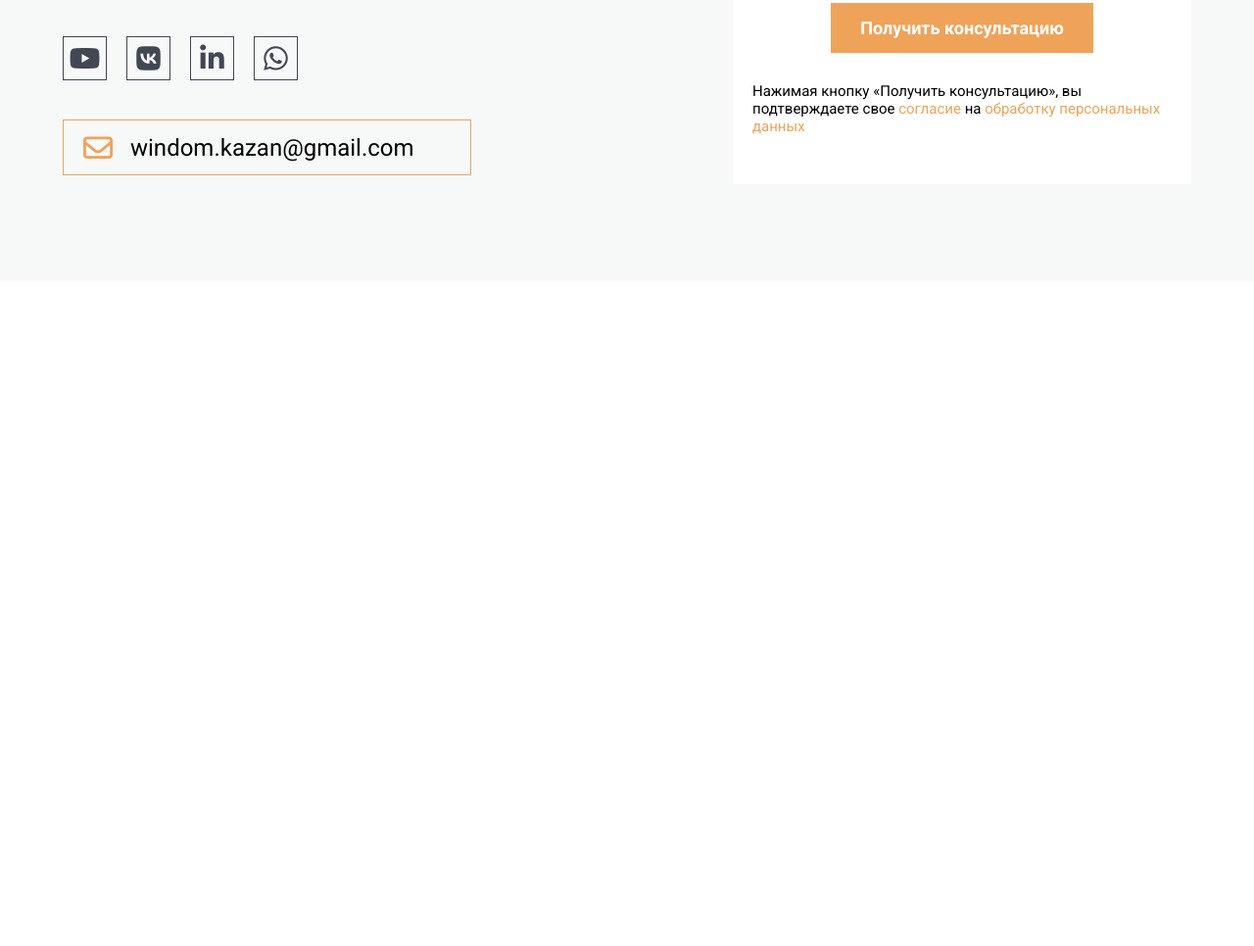
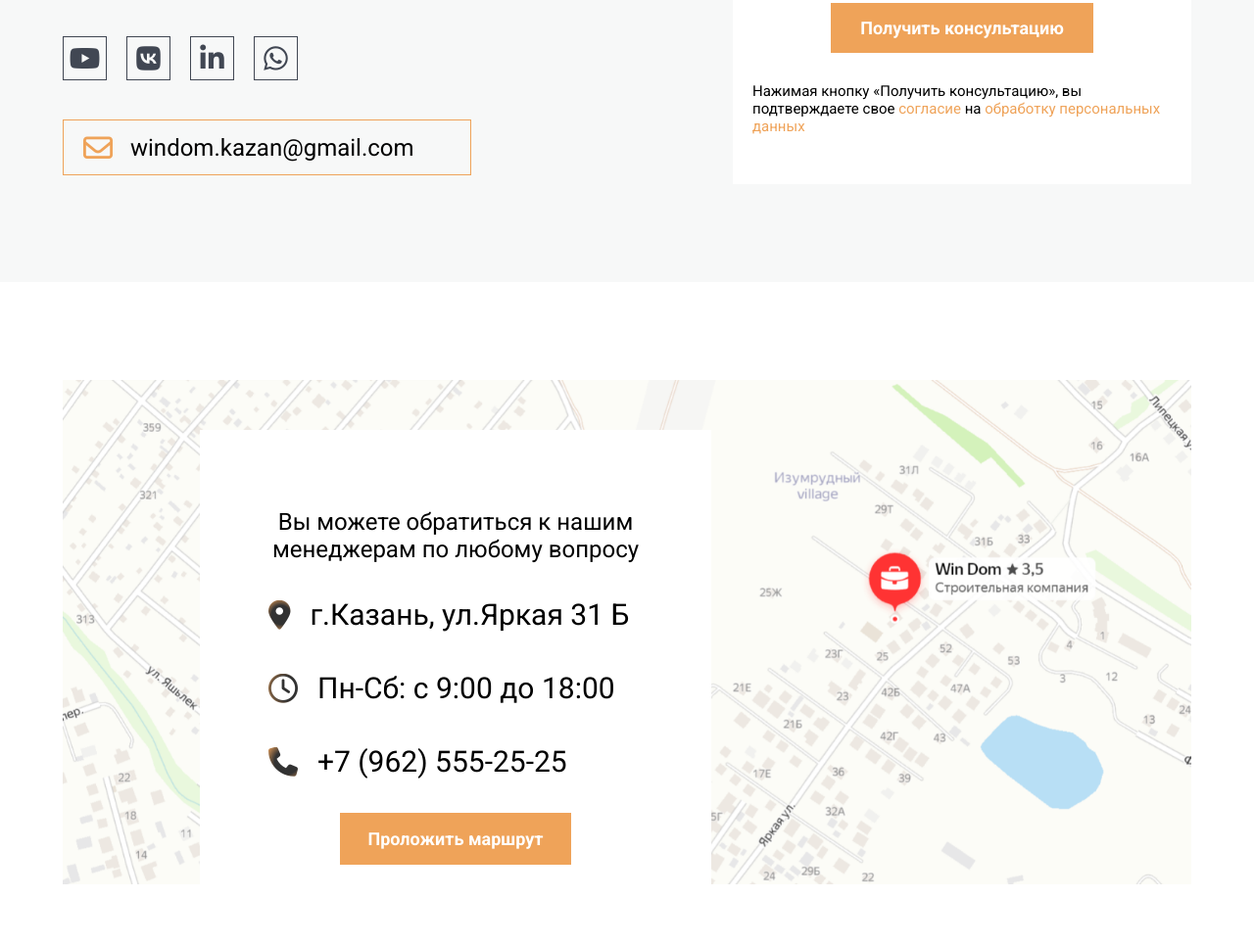
Before and after one commit to Je-double-f/WINDOM, a website: page src/Main-page.html in a window 1280 px wide. Shown: the part 538-1504 px from the top of the page at 98% size. Before the commit the page ends 826 px from the top, so only its background shows below. Drawn offline with nearby package versions, Linux system fonts and the light colour scheme; files that its build step writes are made by us from their sources; files whose address does not match are found by name.

Commit message:
main for the main page is ready

```diff
--- a/src/Main-page.html
+++ b/src/Main-page.html
@@ -24,6 +24,14 @@
             background: radial-gradient(circle, #323232, #EFA35A, #EFA35A,  #EFA35A, #EFA35A, #EFA35A);
             background-size: 500%;
             animation: gradientShift 6s infinite linear;
+        }
+        #text-gradient{
+            color: transparent;
+            background: radial-gradient(circle, #323232, #323232, #EFA35A, #EFA35A, #EFA35A, #EFA35A);
+            background-clip: text;
+            -webkit-background-clip: text;
+            background-size: 400%;
+            animation: gradientShift 8s infinite linear;
         }
 
         @keyframes gradientShift {
@@ -98,8 +106,28 @@
         </section>
     </header>
 
-    <main>
+    <main class="bg-[#FFFFFF] my-[20px] lg:my-[100px]">
+        <section class="lg:w-[90%] w-[80%] mx-auto relative">
+            <img src="./Photo/Rectangle 112.png" alt="" class="lg:inline hidden absolute z-[0]">
+            <img src="./Photo/Rectangle 112-new.png" alt="absolute z-[0] lg:hidden">
+            <aside class="bg-white hidden py-[80px] lg:flex gap-[30px] px-[20px] flex-col items-start text-center w-[522px] relative z-[1] left-[140px] top-[-440px] hover:scale-[1.05] transition-all duration-[0.3s] ease-in-out">
+                <h1 class="text-[24px] font-[400] leading-[28px]">Вы можете обратиться к нашим менеджерам по любому вопросу</h1>
+                <div class="flex pl-[50px] items-center gap-[20px]">
+                    <i id="text-gradient" class="text-[30px] fa-solid fa-location-dot"></i>
+                    <p class="text-[30px] font-[400]">г.Казань, ул.Яркая 31 Б</p>
+                </div>
+                <div class="flex pl-[50px] items-center gap-[20px]">
+                    <i id="text-gradient" class="text-[30px] fa-regular fa-clock"></i>
+                    <p class="text-[30px] font-[400]">Пн-Сб: с 9:00 до 18:00</p>
+                </div>
+                <div class="flex pl-[50px] items-center gap-[20px]">
+                    <i id="text-gradient" class="text-[30px] fa-solid fa-phone"></i>
+                    <p class="text-[30px] font-[400]">+7 (962) 555-25-25</p>
+                </div>
+                <button id="text-gradient-hover" style="transition: all 0.2s ease;" class="self-center hover:scale-[0.96] cursor-pointer border-[1px] font-[700] text-[14px] lg:text-[18px] text-white bg-[#EFA359] border-[#EFA359] lg:w-[236px] h-[46px] lg:h-[53px]">Проложить маршрут</button>
+            </aside>
+        </section>
+    </main>
 
-    </main>
 </body>
 </html>
```
Also changed, not shown: src/Photo/Rectangle 112-new.png (added), src/Photo/Rectangle 112.png (added), src/Photo/windom logo 3.png (added).
